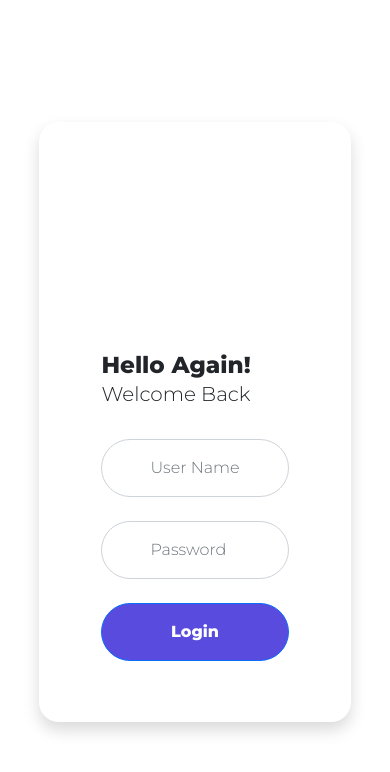
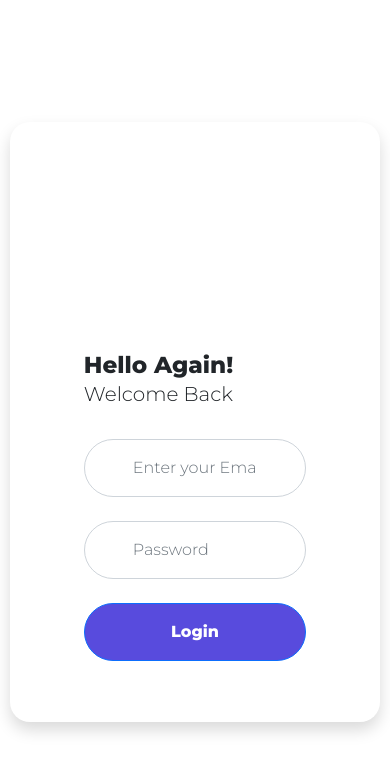
Before and after one commit to ChaoticMaximoff/Inventory-Management-System-ITI-Django-Project, a Django app: page / in a window 390 px wide. Shown: the top 772 px of the page. Run offline with Django 5.2, Linux system fonts and the light colour scheme; some libraries are stand-ins or nearby versions.

Commit message:
accounts: fix responsive

```diff
--- a/accounts/forms.py
+++ b/accounts/forms.py
@@ -8,7 +8,7 @@ class LoginForm(forms.Form):
             attrs={
                 'class': 'form-control rounded-pill py-3 px-5',
                 'id': 'email',
-                'placeholder': 'User Name or Email',
+                'placeholder': 'Enter your Email',
                 'required': True
             }
         )
--- a/accounts/templates/registration/login.html
+++ b/accounts/templates/registration/login.html
@@ -20,11 +20,14 @@
       crossorigin="anonymous"
       referrerpolicy="no-referrer" />
     <link rel="stylesheet" href="{% static 'css/login.css' %}" />
+    <meta name="viewport" content="width=device-width, initial-scale=1.0" />
   </head>
   <body>
     <div
       class="d-flex d-xl-block align-items-center justify-content-center custom-body">
-      <div class="row main-wrapper align-items-center shadow">
+      <div
+        class="row main-wrapper align-items-center shadow"
+        style="width: 95%">
         <div class="col-sm-12 col-lg-12 col-xl-6 text-center p-0">
           <img
             class="img-fluid d-none d-xl-block"
--- a/accounts/templates/registration/register.html
+++ b/accounts/templates/registration/register.html
@@ -18,12 +18,14 @@
       integrity="sha512-SnH5WK+bZxgPHs44uWIX+LLJAJ9/2PkPKZ5QiAj6Ta86w+fsb2TkcmfRyVX3pBnMFcV7oQPJkl9QevSCWr3W6A=="
       crossorigin="anonymous"
       referrerpolicy="no-referrer" />
+    <meta name="viewport" content="width=device-width, initial-scale=1.0" />
+
     <link rel="stylesheet" href="{% static 'css/register.css' %}" />
   </head>
   <body>
     <div
       class="d-flex d-xl-block align-items-center justify-content-center custom-body">
-      <div class="row main-wrapper align-items-center shadow">
+      <div class="row main-wrapper align-items-center shadow" style="width: 95%">
         <div class="col-sm-12 col-lg-12 col-xl-6 text-center p-0">
           <img
             class="img-fluid d-none d-xl-block"
```
Also changed, not shown: 1 other file.
